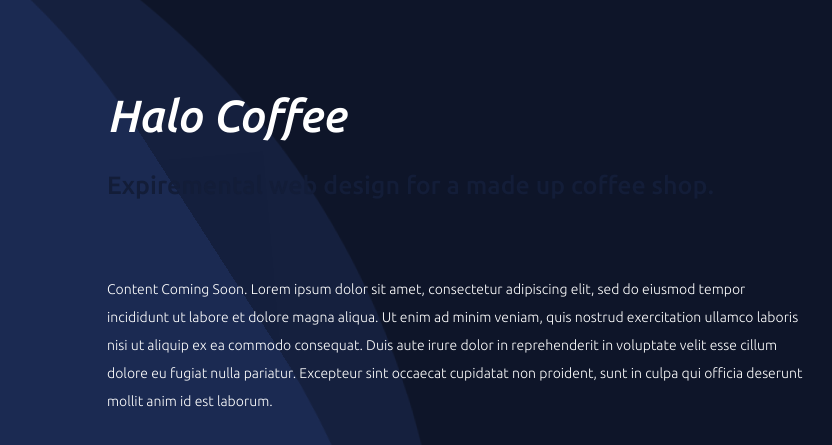
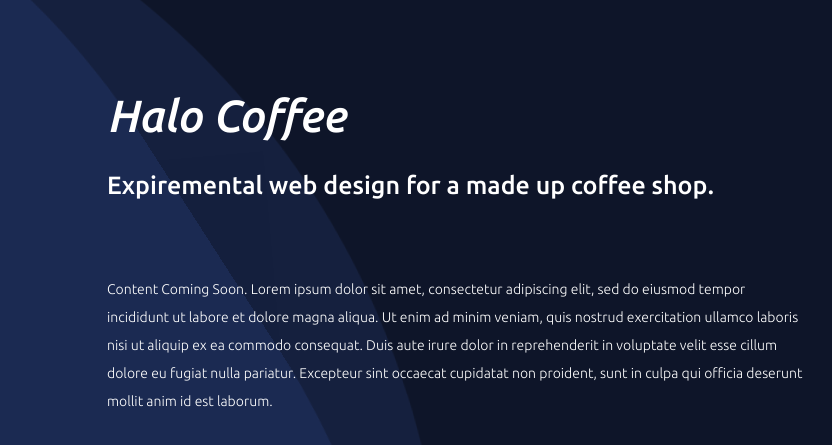
Before and after one commit to austintruchan/portfolio, a PHP site: page /pages/-project.php in a window 1280 px wide. Shown: the part 174-619 px from the top of the page, without its empty margins (183-1015 px from the left). Run offline with PHP 8.4, Linux system fonts and the light colour scheme; some libraries are stand-ins or nearby versions.

Commit message:
quick fix for correct project title coloring

```diff
--- a/style/css/project.css
+++ b/style/css/project.css
@@ -1,13 +1,14 @@
 .project-frame {
+	color: #131D38;
 	width: 120%;
 	margin: 0 -10%;
 	background: rgba(255, 255, 255, 1);
 	position: relative;
+
 }
 
 .project-content {
 	padding: 8%;
-	color: #131D38;
 }
 
 .project-splash {
@@ -22,10 +23,6 @@
 	background-size: cover;
 	height: 100%;
 	padding: 9%;
-}
-
-.project-splash h1, h2 {
-	color: #131D38;
 }
 
 .white {
```
